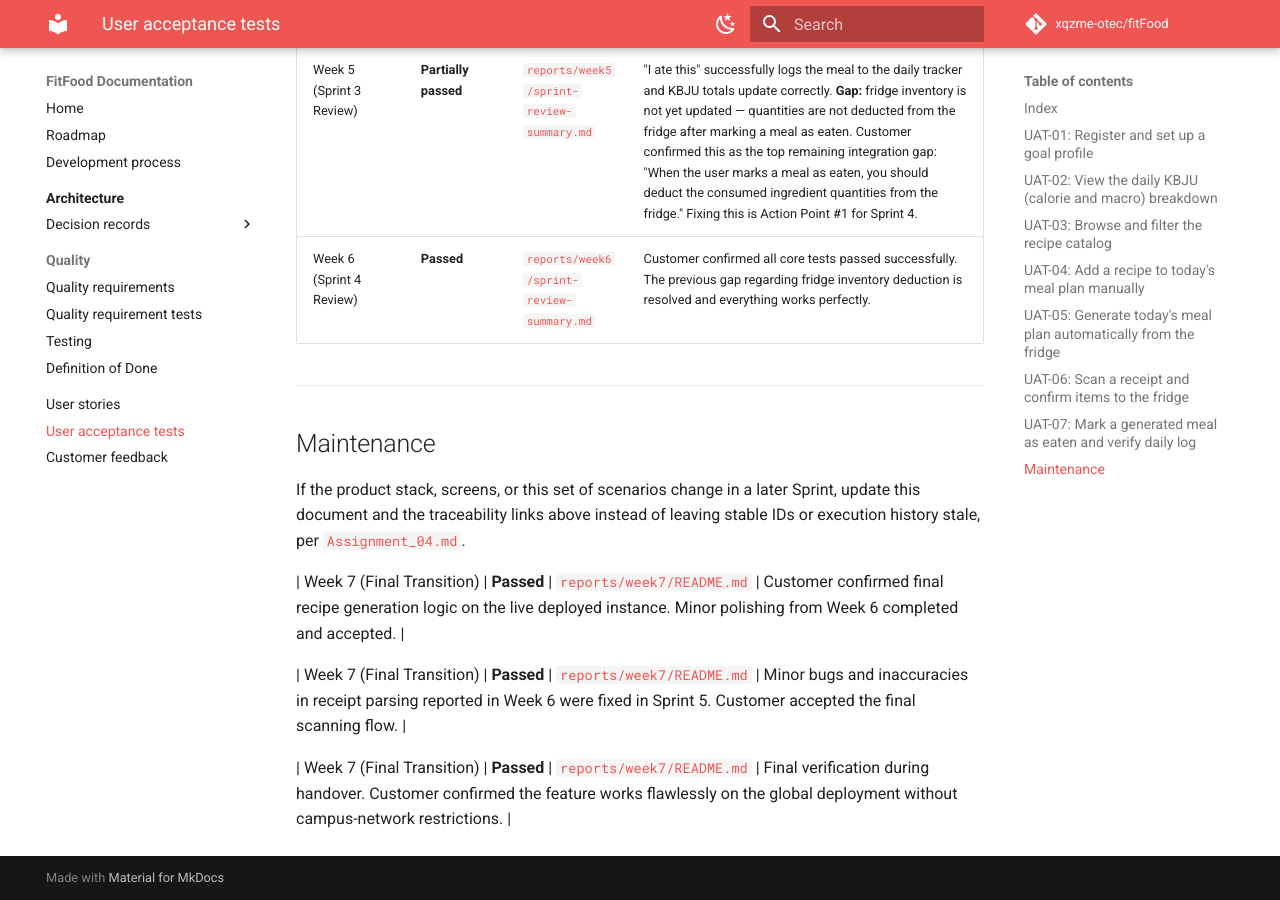
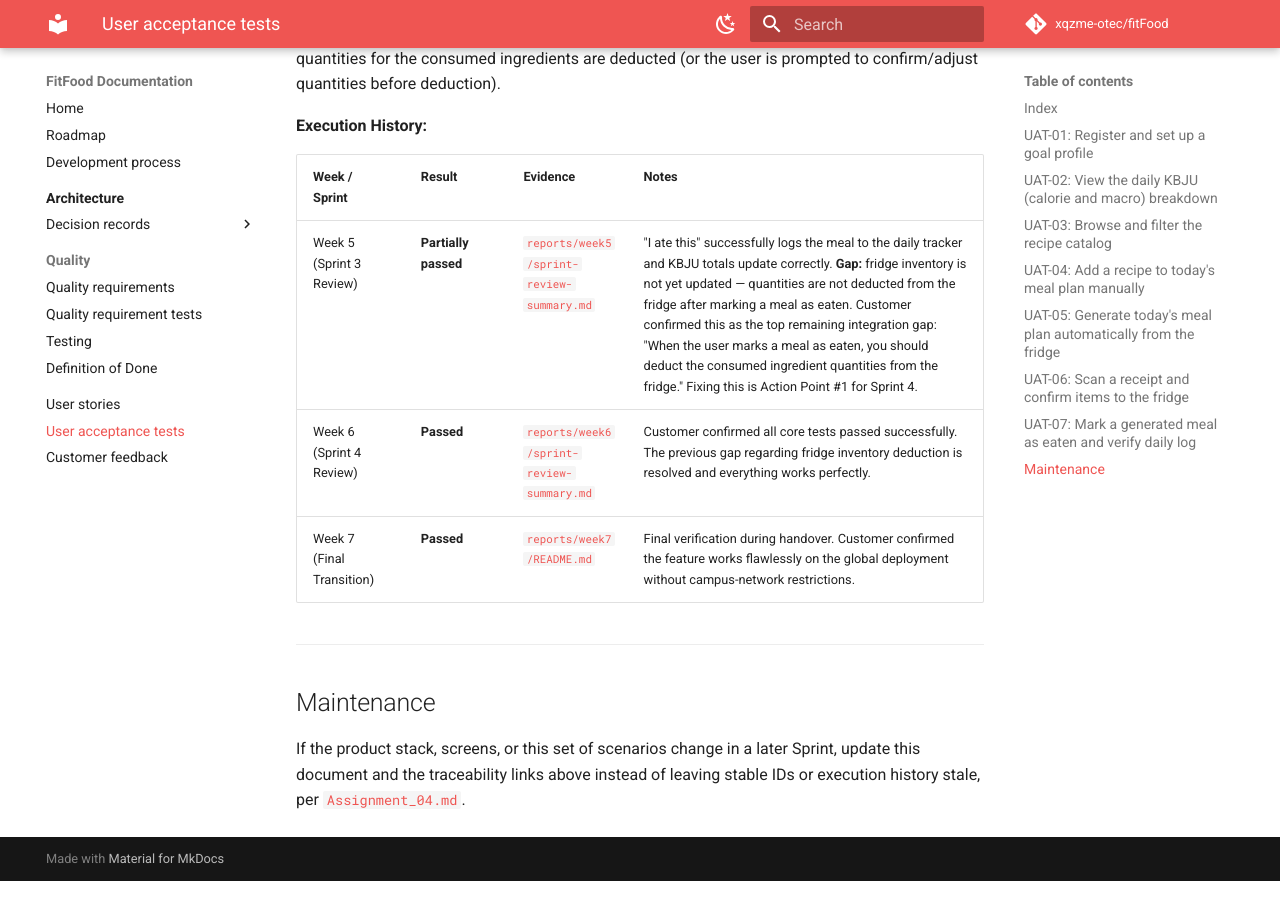
Before and after one commit to xqzme-otec/fitFood, an MkDocs documentation site: the page built from docs/user-acceptance-tests.md, in a window 1280 px wide and 900 px high, scrolled down 6217 px. Built offline with MkDocs 1.6.1 and Material for MkDocs 9.7.7, drawn with Linux system fonts in a browser that asks for light colours; comment, search, counter and statistics services are not loaded; some of the changed text lies outside the part shown.

Commit message:
Update user-acceptance-tests.md

```diff
--- a/docs/user-acceptance-tests.md
+++ b/docs/user-acceptance-tests.md
@@ -177,17 +179,10 @@ Each scenario has a stable ID, a `Requirement status` (`Active` / `Retired`), tr
 |---|---|---|---|
 | Week 5 (Sprint 3 Review) | **Partially passed** | [`reports/week5/sprint-review-summary.md`](../reports/week5/sprint-review-summary.md) | "I ate this" successfully logs the meal to the daily tracker and KBJU totals update correctly. **Gap:** fridge inventory is not yet updated — quantities are not deducted from the fridge after marking a meal as eaten. Customer confirmed this as the top remaining integration gap: "When the user marks a meal as eaten, you should deduct the consumed ingredient quantities from the fridge." Fixing this is Action Point #1 for Sprint 4. |
 | Week 6 (Sprint 4 Review) | **Passed** | [`reports/week6/sprint-review-summary.md`](../reports/week6/sprint-review-summary.md) | Customer confirmed all core tests passed successfully. The previous gap regarding fridge inventory deduction is resolved and everything works perfectly. |
+| Week 7 (Final Transition) | **Passed** | [`reports/week7/README.md`](../reports/week7/README.md) | Final verification during handover. Customer confirmed the feature works flawlessly on the global deployment without campus-network restrictions. |
 
 ---
 
 ## Maintenance
 
 If the product stack, screens, or this set of scenarios change in a later Sprint, update this document and the traceability links above instead of leaving stable IDs or execution history stale, per [`Assignment_04.md`](../Assignment_04.md#part-10-conduct-user-acceptance-testing-with-the-customer).
-
-
-| Week 7 (Final Transition) | **Passed** | [`reports/week7/README.md`](../reports/week7/README.md) | Customer confirmed final recipe generation logic on the live deployed instance. Minor polishing from Week 6 completed and accepted. |
-
-| Week 7 (Final Transition) | **Passed** | [`reports/week7/README.md`](../reports/week7/README.md) | Minor bugs and inaccuracies in receipt parsing reported in Week 6 were fixed in Sprint 5. Customer accepted the final scanning flow. |
-
-
-| Week 7 (Final Transition) | **Passed** | [`reports/week7/README.md`](../reports/week7/README.md) | Final verification during handover. Customer confirmed the feature works flawlessly on the global deployment without campus-network restrictions. |
```
Also changed, not shown: other parts of docs/user-acceptance-tests.md (+2 -0 lines).
